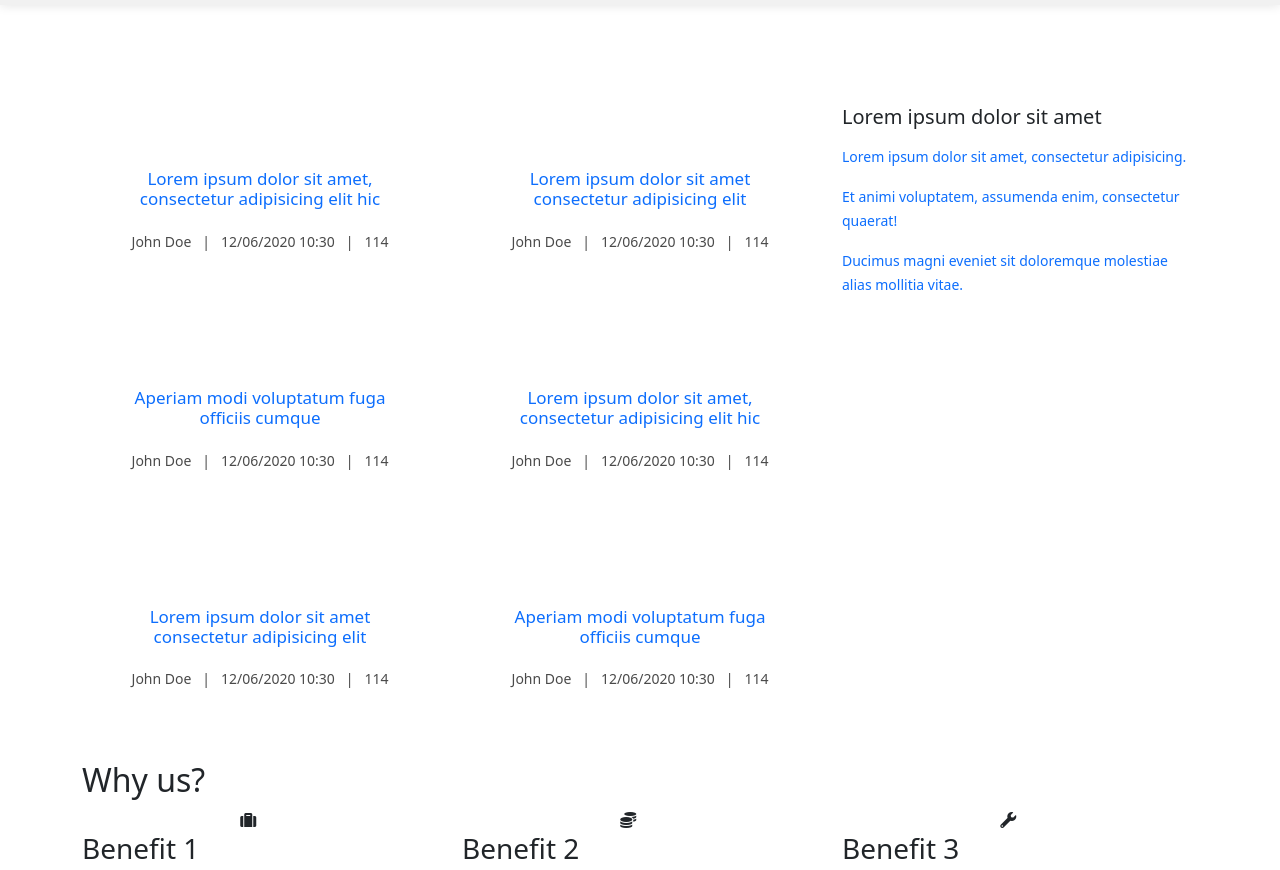
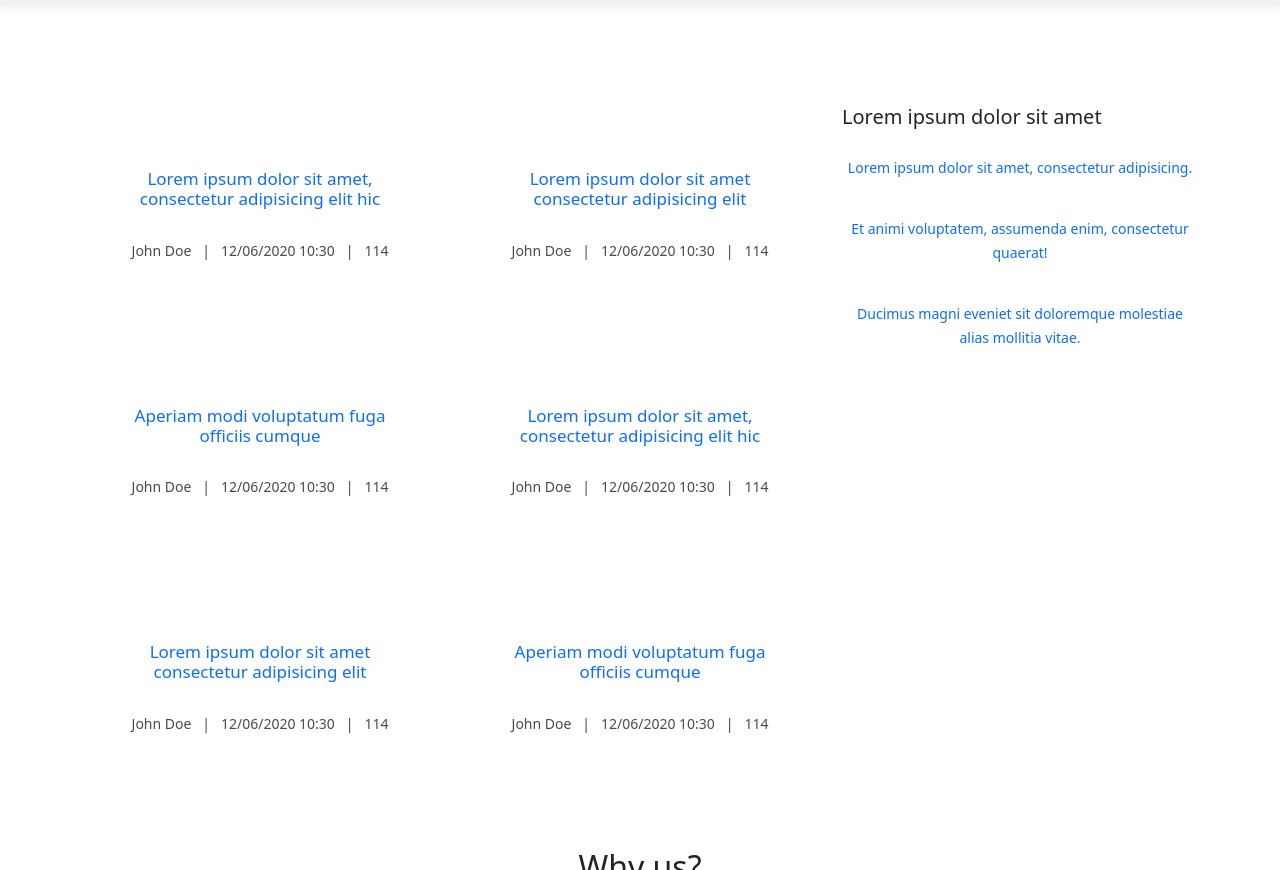
Before and after one commit to joseph-bargan/Fun_Project, a website: page app/views/home.html in a window 1280 px wide. Shown: the part 75-945 px from the top of the page. Drawn offline with nearby package versions, Linux system fonts and the light colour scheme; files that its build step writes are made by us from their sources; files whose address does not match are found by name.

Commit message:
Update style.css

```diff
--- a/public/assets/css/style.css
+++ b/public/assets/css/style.css
@@ -529,7 +529,18 @@ header .navbar {
 	margin-top: 20px;
 }
 
-
+/* why us div */
+.why-us-outer-div,h2, h3, p, i{
+  padding:3% 0% 3% 0% ;
+  text-align:center;
+  display:flex;
+  justify-content: center;
+  align-items: center;
+}
+i{
+  font-size:3vw;
+  color:#f33f3f;
+}
 
 
 
```
